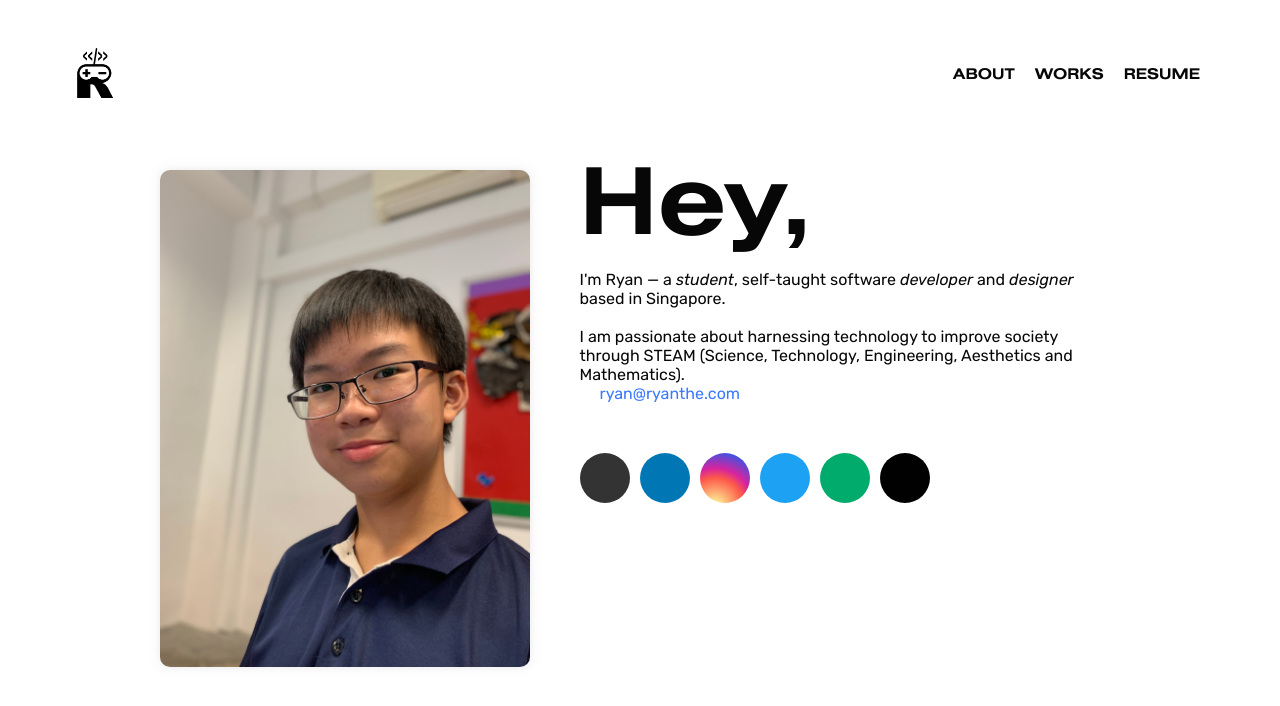
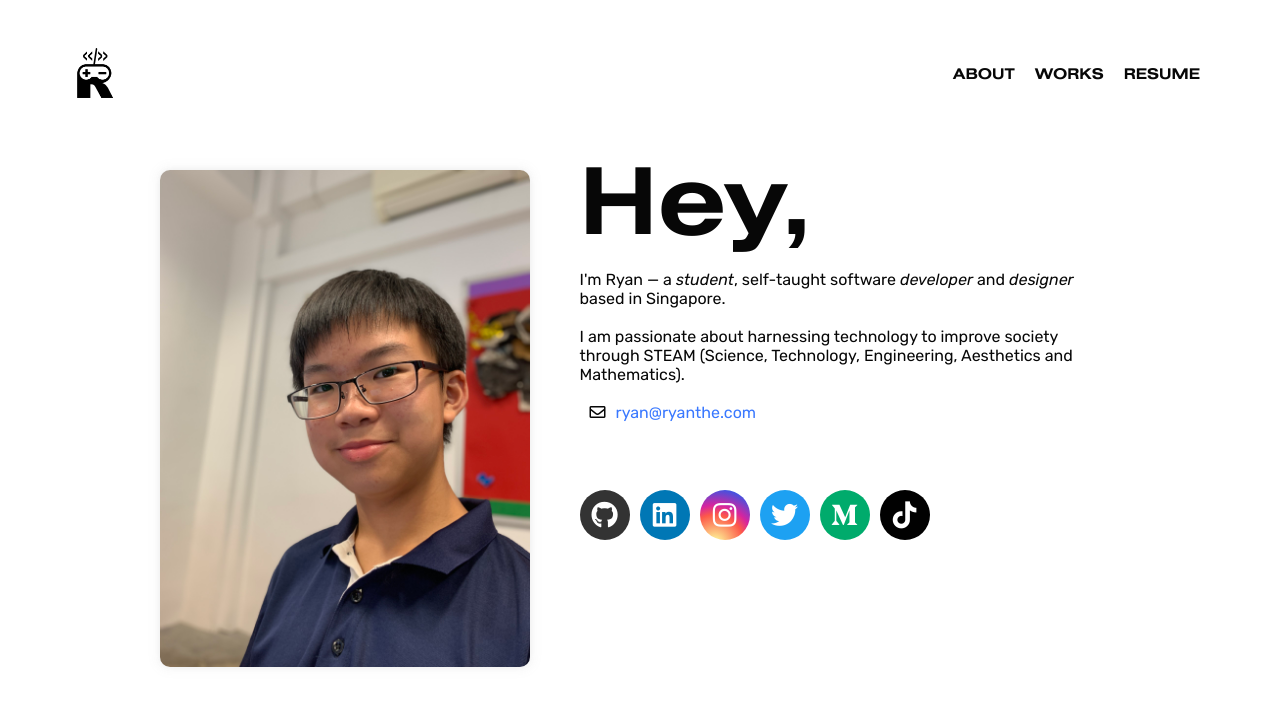
Before and after one commit to theboi/ryanthe.com, a Next.js app: page /about in a window 1280 px wide. Shown: the top 706 px of the page. Built offline with nearby package versions, Linux system fonts and the light colour scheme; no server answers; a web font is replaced by a local one.

Commit message:
Fix about icons disappear

```diff
--- a/src/components/buttons/social/index.tsx
+++ b/src/components/buttons/social/index.tsx
@@ -7,7 +7,7 @@ export interface SocialButtonData {
   link: string;
 }
 
-export const SocialButton = (props: {data: SocialButtonData}) => {
+export function SocialButton(props: {data: SocialButtonData}) {
   return (
     <a
       className={style.socialButtons}
--- a/src/components/buttons/social/style.module.css
+++ b/src/components/buttons/social/style.module.css
@@ -27,11 +27,9 @@ DESKTOP
     width: 40px;
     height: 40px;
     line-height: 28px;
-    color: var(--white);
   }
 
   .socialButtons:hover {
-    color: var(--white);
     filter: brightness(70%) blur(0.5px);
   }
 }
--- /dev/null
+++ b/src/models/provider.ts
@@ -0,0 +1,5 @@
+class Provider {
+
+}
+
+export const provider = new Provider();
--- a/src/pages/_app.tsx
+++ b/src/pages/_app.tsx
@@ -90,11 +90,7 @@ export default function App({ Component, pageProps }: AppProps) {
               : "./favicons/favicon-light.ico"
           }
         />
-        <script
-          defer
-          src="https://kit.fontawesome.com/9fd42c17a6.js"
-          crossOrigin="anonymous"
-        ></script>
+        <link href="https://cdnjs.cloudflare.com/ajax/libs/font-awesome/5.15.3/css/all.min.css" rel="stylesheet" />
       </Head>
 
       <div className={style.main}>
```
